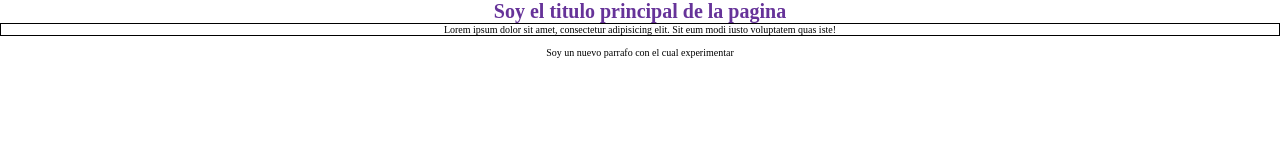
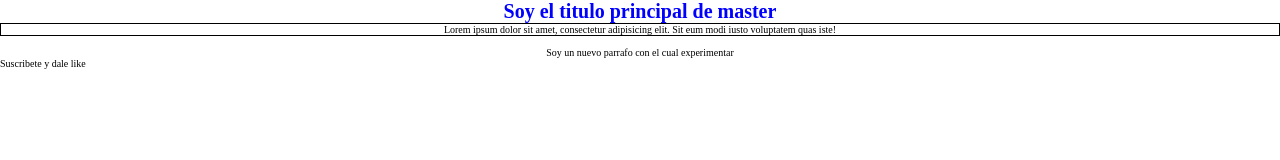
Before and after one commit to SaitoM17/proyecto1, a plain HTML site: page index.html in a window 1280 px wide. Drawn offline with Linux system fonts and the light colour scheme.

Commit message:
agrege suscribción y cambiamos cabecera

```diff
--- a/estilos.css
+++ b/estilos.css
@@ -10,7 +10,7 @@ html{
 
 header{
     width: 100%;
-    color: rebeccapurple;
+    color: blue;
     text-align: center;
     display: flex;
     justify-content: center;
--- a/index.html
+++ b/index.html
@@ -9,7 +9,7 @@
   </head>
   <body>
     <header>
-      <h1>Soy el titulo principal de la pagina</h1>
+      <h1>Soy el titulo principal de master</h1>
     </header>
     <main class="container">
       <p>
@@ -19,5 +19,6 @@
     </main>
     <br>
       <p class="new_p">Soy un nuevo parrafo con el cual experimentar</p>
+      <p>Suscribete y dale like</p>
   </body>
 </html>
```
